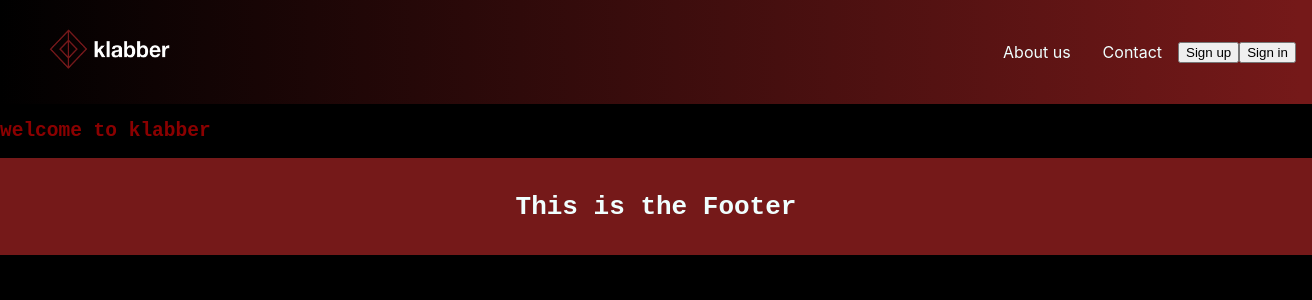
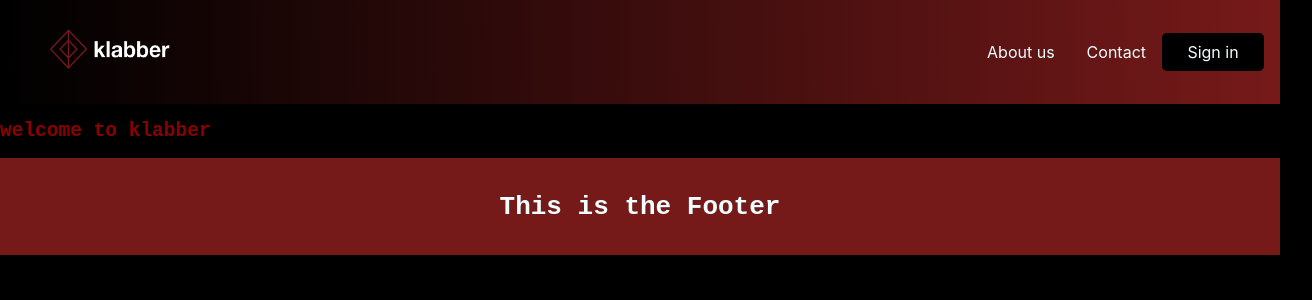
Before and after one commit to iman370/klabber, a React (Create React App) app in the folder frontend/: page / in a window 1280 px wide. Shown: the top 300 px of the page, 1312 px wide, since content can reach past the window. Built offline with nearby package versions, Linux system fonts and the light colour scheme.

Commit message:
Navigation bar button changes

```diff
--- a/frontend/src/pages/Landing.js
+++ b/frontend/src/pages/Landing.js
@@ -16,8 +16,7 @@ function Landing(props) {
                 <img className='klabber-logo' src={klabberLogo} onClick={() => navigate('./')}/>
             </div>
             <div className='navbar_links'>
-                <button>Sign in</button>
-                <button>Sign up</button>
+                <button onClick={() => navigate('./sign-in')}>Sign in</button>
                 <p>Contact</p>
                 <p>About us</p>
             </div>
--- a/frontend/src/pages/styles/Footer.css
+++ b/frontend/src/pages/styles/Footer.css
@@ -1,5 +1,4 @@
 .footer-container {
     background-color: #751919;
-    width: 100%;
     padding: 1rem;
 }
--- a/frontend/src/pages/styles/Landing.css
+++ b/frontend/src/pages/styles/Landing.css
@@ -28,8 +28,6 @@
     padding-left: 1rem;
     padding-right: 1rem;
 
-    width: 100%;
-
     display: flex;
     justify-content: space-between;
 
@@ -53,3 +51,19 @@
     font-family: inter;
     font-size: medium;
 }
+
+/*Changes all the buttons inside the navbar_links container*/
+.navbar_links button {
+    width: 102px;
+    height: 38px;
+    left: 1152px;
+    top: 55px;
+
+    background-color: black;
+    border-radius: 5px;
+    border-style: hidden;
+
+    color: azure;
+    font-family: inter;
+    font-size: medium;
+}
```
